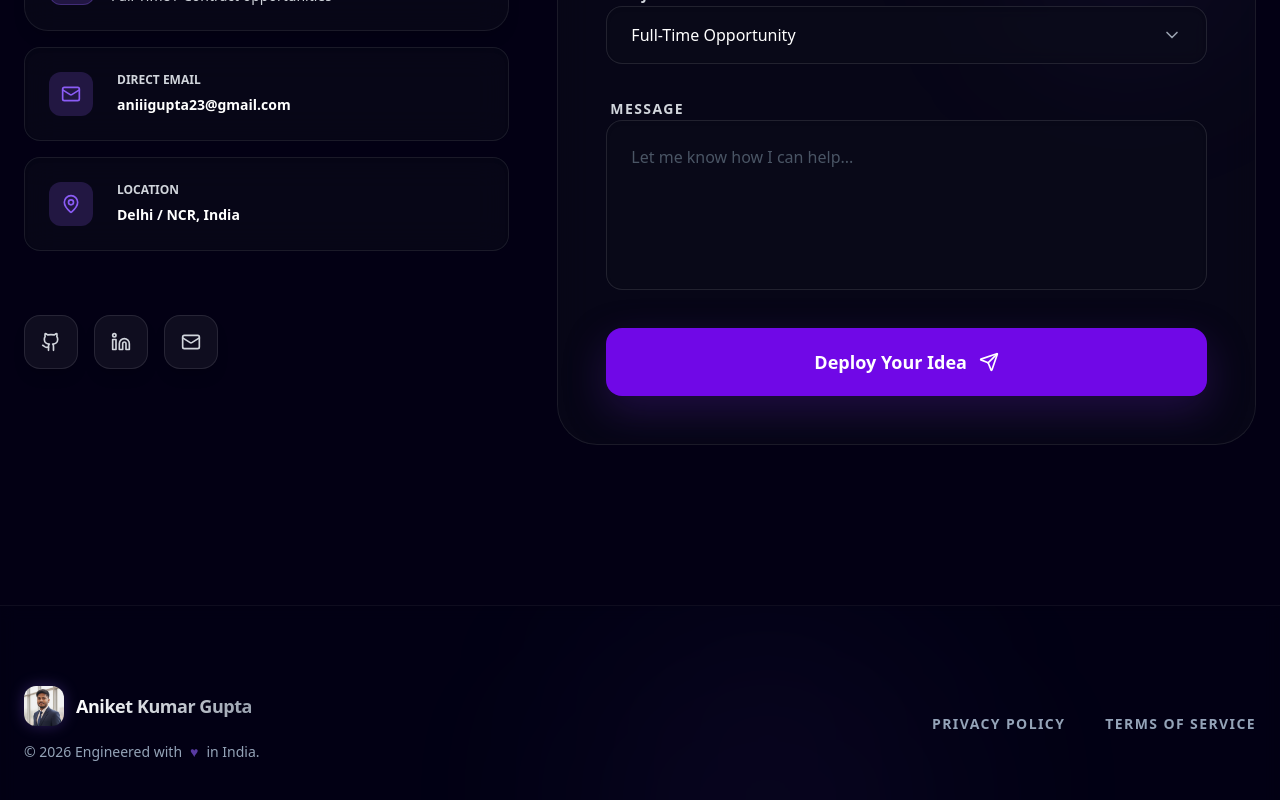
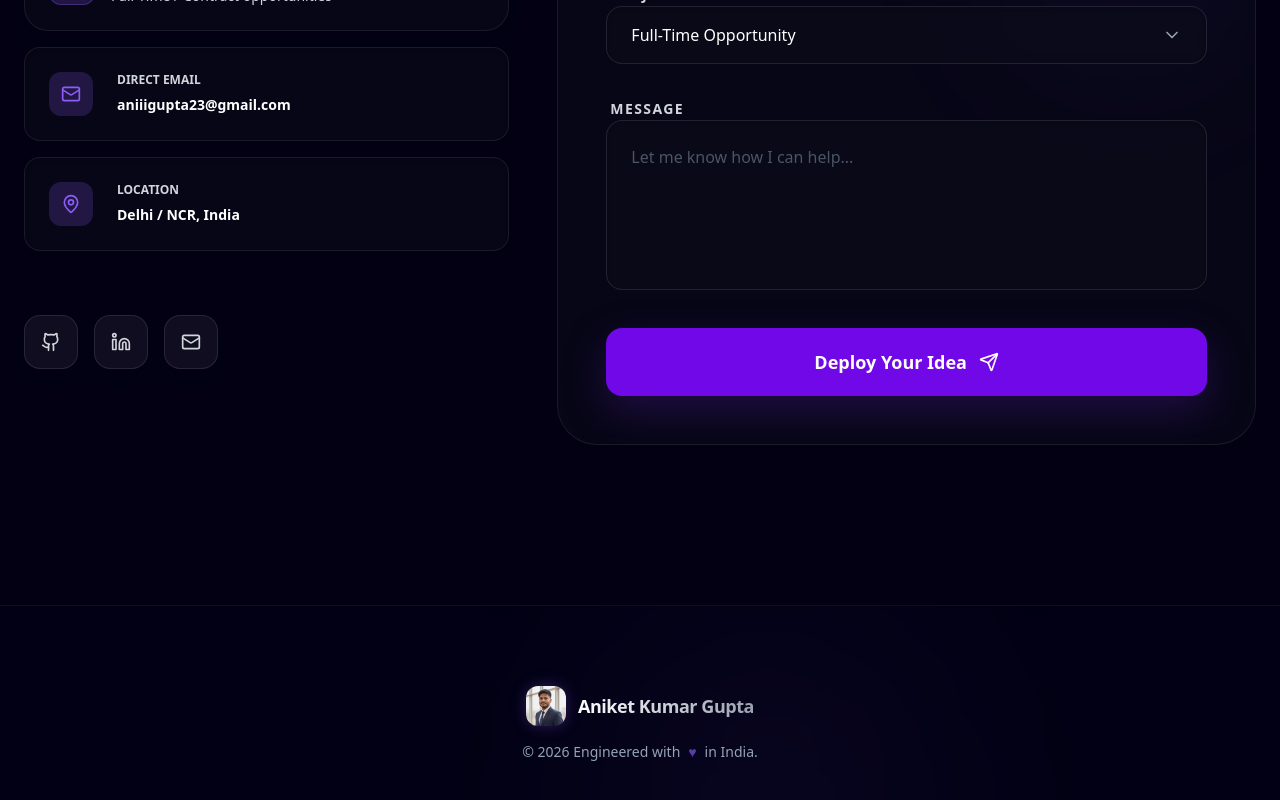
Before and after one commit to aniigupta/portfolio, a Next.js app: page / in a window 1280 px wide. Shown: the part 11157-11957 px from the top of the page. Built offline with nearby package versions, Linux system fonts and the light colour scheme.

Commit message:
feat: add Footer and InteractiveHero components to portfolio landing page

```diff
--- a/src/components/Footer.tsx
+++ b/src/components/Footer.tsx
@@ -5,8 +5,8 @@ export default function Footer() {
     <footer className="py-20 border-t border-white/5 bg-[#030014]/80 backdrop-blur-sm relative overflow-hidden mt-40">
       <div className="absolute top-0 right-1/4 w-96 h-96 bg-primary/5 blur-[100px] rounded-full pointer-events-none -z-10"></div>
 
-      <div className="max-w-7xl mx-auto px-6 flex flex-col md:flex-row justify-between items-center gap-10">
-        <div className="flex flex-col items-center md:items-start group">
+      <div className="max-w-7xl mx-auto px-6 flex flex-col items-center gap-6">
+        <div className="flex flex-col items-center group">
           <div className="flex items-center gap-3 mb-4">
             <div className="w-10 h-10 relative rounded-xl overflow-hidden shadow-[0_0_15px_rgba(139,92,246,0.3)] group-hover:scale-110 transition-transform">
               <Image src="/profile.png" alt="Aniket Profile" fill className="object-cover object-top" />
@@ -18,10 +18,7 @@ export default function Footer() {
           </p>
         </div>
 
-        <div className="flex gap-10 text-sm font-bold uppercase tracking-widest text-muted-foreground">
-          <a href="#" className="hover:text-primary transition-colors hover:-translate-y-1 block">Privacy Policy</a>
-          <a href="#" className="hover:text-primary transition-colors hover:-translate-y-1 block">Terms of Service</a>
-        </div>
+
       </div>
     </footer>
   );
--- a/src/components/InteractiveHero.tsx
+++ b/src/components/InteractiveHero.tsx
@@ -27,7 +27,7 @@ export default function InteractiveHero() {
   return (
     <section className="min-h-[90vh] flex flex-col items-center justify-center text-center mb-32 pt-20 relative overflow-visible">
       {/* Spline 3D Scene Container - Now Full Screen Background */}
-      <div className="absolute inset-0 z-0 opacity-60 lg:opacity-80 pointer-events-none">
+      <div className="hidden lg:block absolute inset-0 z-0 opacity-80 pointer-events-none">
         <SplineScene />
       </div>
 
```
